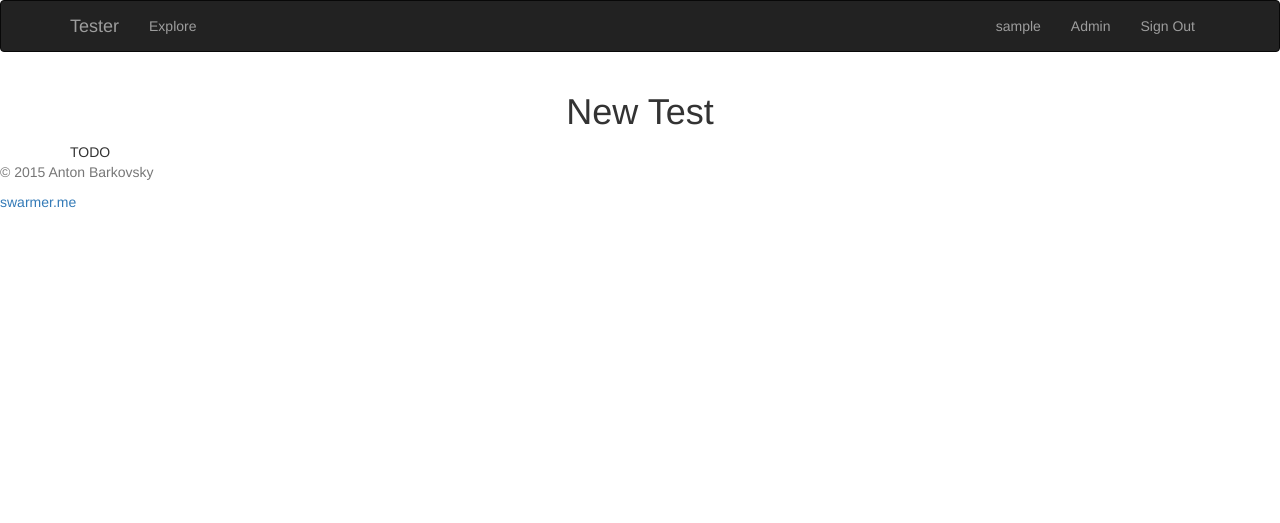
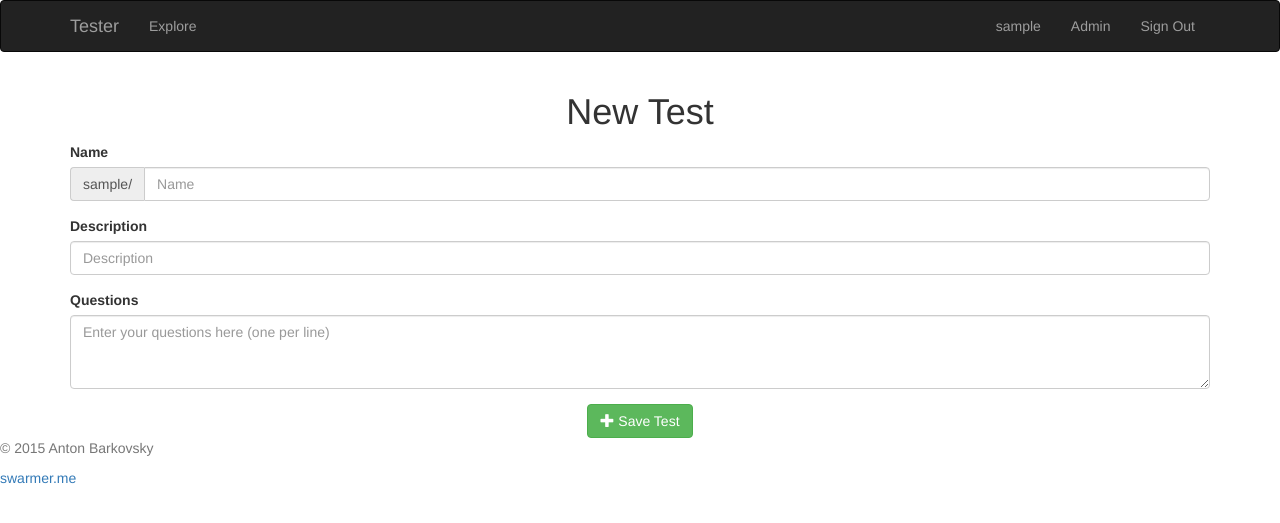
Before and after one commit to swarmer/tester, a Django app: page /test/new/ in a window 1280 px wide. Shown: the top 523 px of the page. Run offline with Django 3.2, Linux system fonts and the light colour scheme; the visitor is signed in with stand-in values (Sample User, id 1); some libraries are stand-ins or nearby versions.

Commit message:
Add test creation form

```diff
--- a/core/models.py
+++ b/core/models.py
@@ -11,7 +11,7 @@ class Test(models.Model):
     is_listed = models.BooleanField(default=False)
 
     def __str__(self):
-        return self.name
+        return '{}/{}'.format(self.owner.username, self.name)
 
     def save(self, *args, **kwargs):
         super().save(*args, **kwargs)
@@ -22,6 +22,9 @@ class Test(models.Model):
         for i, line in enumerate(self.source.splitlines()):
             index = i + 1
             self.question_set.create(test=self, name=line, index=index)
+
+    def get_absolute_url(self):
+        return '/test/{}/{}/'.format(self.owner.username, self.name)
 
 
 class Question(models.Model):
--- a/core/static/core/style.css
+++ b/core/static/core/style.css
@@ -1,4 +1,8 @@
 /* generic */
+textarea {
+    max-width: 100%;
+}
+
 .form-container {
     width: 100%;
     max-width: 500px;
--- a/core/templates/core/test_new.html
+++ b/core/templates/core/test_new.html
@@ -4,5 +4,38 @@
 {% block content %}
   <h1 class="text-center header">New Test</h1>
 
-  TODO
+  <form class="form-container" method="POST" action="{% url 'test_new' %}">
+    {% csrf_token %}
+
+    <div class="form-group">
+      <label for="name-input">Name</label>
+      <div class="input-group">
+        <div class="input-group-addon">{{ request.user.username }}/</div>
+        <input id="name-input" placeholder="Name"
+          name="name" class="form-control" type="text"
+          value="{{ form.name.value|default_if_none:"" }}">
+      </div>
+    </div>
+
+    <div class="form-group">
+      <label for="description-input">Description</label>
+      <input id="description-input" placeholder="Description"
+        name="description" class="form-control" type="text"
+        value="{{ form.description.value|default_if_none:"" }}">
+    </div>
+
+    <div class="form-group">
+      <label for="source-input">Questions</label>
+      <textarea id="source-input" placeholder="Enter your questions here (one per line)"
+        name="source" class="form-control" rows="3"
+        value="{{ form.source.value|default_if_none:"" }}"></textarea>
+    </div>
+
+    <div class="text-center">
+      <button class="btn btn-success" type="submit">
+        <span class="glyphicon glyphicon glyphicon-plus"></span>
+        Save Test
+      </button>
+    </div>
+  </form>
 {% endblock %}
--- a/core/urls.py
+++ b/core/urls.py
@@ -14,7 +14,7 @@ urlpatterns = [
     # django-allauth
     url(
         r'^accounts/signup/$',
-        RedirectView.as_view(pattern_name='account_login'),
+        RedirectView.as_view(pattern_name='account_login', permanent=False),
         name='account_signup'
     ),
     url(r'^accounts/login/$', allauth_views.login, name='account_login'),
@@ -29,10 +29,14 @@ urlpatterns = [
     url(r'^$', views.index, name='index'),
     url(r'^explore/$', views.explore, name='explore'),
 
-    url(r'^test/new/$', views.test_new, name='test_new'),
-    url(r'^test/([\w-]+)/([\w-]+)/$', views.test, name='test'),
-    url(r'^test/([\w-]+)/([\w-]+)/edit/$', views.test_edit, name='test_edit'),
-    url(r'^test/([\w-]+)/([\w-]+)/delete/$', views.test_delete, name='test_delete'),
+    url(r'^test/new/$', views.TestNew.as_view(),
+        name='test_new'),
+    url(r'^test/([\w-]+)/([\w-]+)/$', views.test,
+        name='test'),
+    url(r'^test/([\w-]+)/([\w-]+)/edit/$',views.TestEdit.as_view(),
+        name='test_edit'),
+    url(r'^test/([\w-]+)/([\w-]+)/delete/$', views.TestDelete.as_view(),
+        name='test_delete'),
 
     # AJAX
     url(r'^miniapi/questions/save_active/$', views.save_active_questions),
--- a/core/views.py
+++ b/core/views.py
@@ -1,10 +1,14 @@
 from django.shortcuts import render, get_object_or_404, redirect
+from django.views.decorators.http import require_POST
+from django.views.decorators.csrf import ensure_csrf_cookie
+from django.views.generic.edit import CreateView, UpdateView, DeleteView
 from django.contrib.auth.models import User
-from django.views.decorators.http import require_POST
+from django.contrib.auth.decorators import login_required
+from django.utils.decorators import method_decorator
 from django.http import HttpResponse, HttpResponseBadRequest
 from django.db import transaction
-from django.views.decorators.csrf import ensure_csrf_cookie
 from django.core import exceptions
+
 
 from .models import Test, Question, UserQuestion
 
@@ -52,14 +56,70 @@ def test(request, username, test_name):
         'questions': questions,
     })
 
-def test_new(request):
-    return render(request, 'core/test_new.html')
 
-def test_edit(request, username, test_name):
-    return render(request, 'core/test_edit.html')
+class TestNew(CreateView):
+    http_method_names = ['get', 'post', 'options']
 
-def test_delete(request, username, test_name):
-    return redirect('index')
+    model = Test
+    fields = ['name', 'description', 'source']
+    template_name = 'core/test_new.html'
+
+    def form_valid(self, form):
+        form.instance.owner = self.request.user
+        self.object = form.save()
+        print(self.object)
+        print(self.object.get_absolute_url())
+        return super().form_valid(form)
+
+    @method_decorator(login_required)
+    def dispatch(self, *args, **kwargs):
+        return super().dispatch(*args, **kwargs)
+
+
+class TestEdit(UpdateView):
+    http_method_names = ['get', 'post', 'options']
+
+    model = Test
+    fields = ['name', 'description', 'source']
+    template_name = 'core/test_edit.html'
+
+    def get_queryset(self):
+        return Test.objects.filter(owner=self.request.user)
+
+    def get_object(self, queryset=None):
+        queryset = queryset or self.get_queryset()
+
+        username, test_name = self.args
+        owner = get_object_or_404(User, username=username)
+        return get_object_or_404(Test, owner=owner, name=test_name)
+
+
+    @method_decorator(login_required)
+    def dispatch(self, *args, **kwargs):
+        return super().dispatch(*args, **kwargs)
+
+
+class TestDelete(DeleteView):
+    http_method_names = ['get', 'post', 'options']
+
+    model = Test
+    success_url = '/'
+    template_name = 'core/test_delete.html'
+
+    def get_queryset(self):
+        return Test.objects.filter(owner=self.request.user)
+
+    def get_object(self, queryset=None):
+        queryset = queryset or self.get_queryset()
+
+        username, test_name = self.args
+        owner = get_object_or_404(User, username=username)
+        return get_object_or_404(Test, owner=owner, name=test_name)
+
+    @method_decorator(login_required)
+    def dispatch(self, *args, **kwargs):
+        return super().dispatch(*args, **kwargs)
+
 
 @require_POST
 def save_active_questions(request):
```
Also changed, not shown: core/templates/core/test_delete.html (added, +8 -0 lines).
